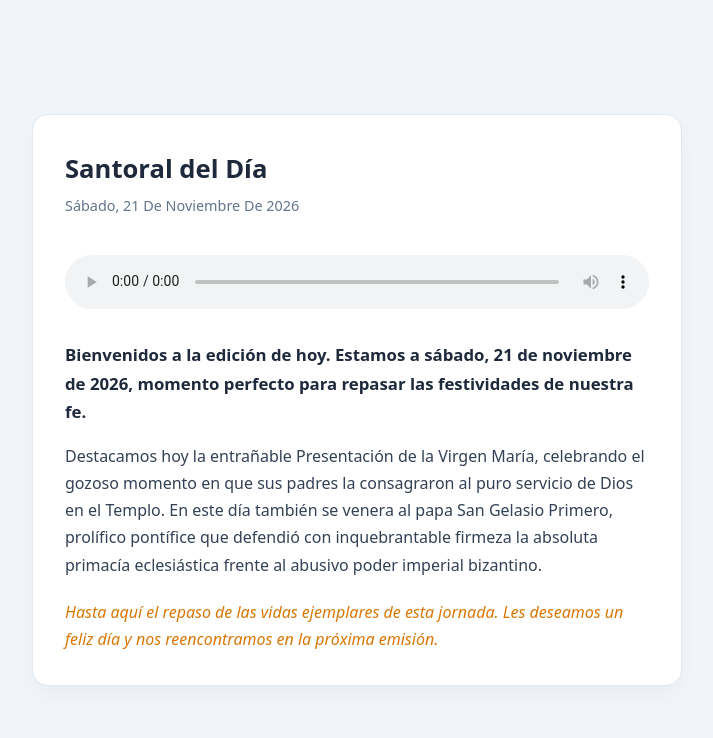
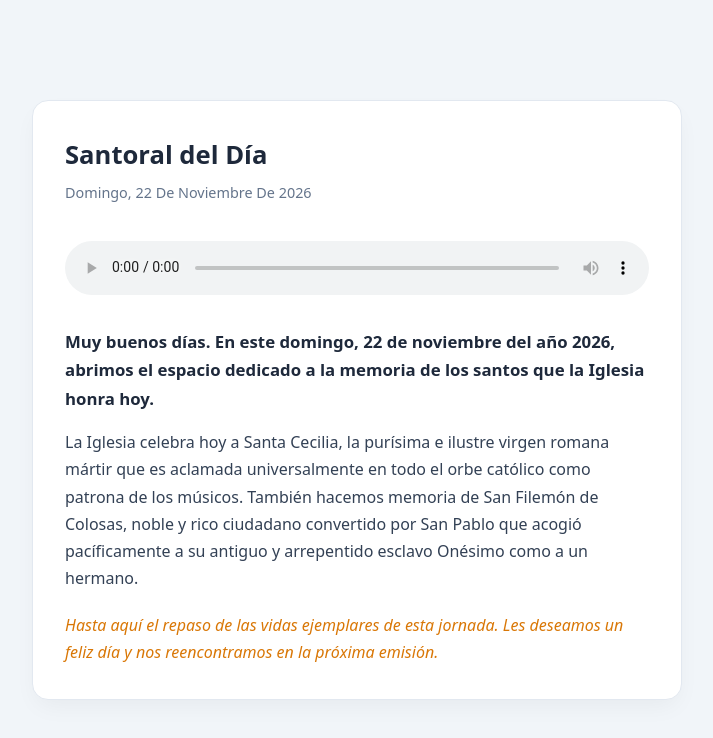
Before and after one commit to radiotelevisionmaitino-ux/santoral-diario, a plain HTML site: page index.html in a window 1280 px wide. Shown: the whole page, without its empty margins (283-996 px from the left). Drawn offline with Linux system fonts and the light colour scheme.

Commit message:
bot: actualización de santoral-hoy.mp3 e index.html

```diff
--- a/index.html
+++ b/index.html
@@ -3,7 +3,7 @@
 <head>
   <meta charset="UTF-8">
   <meta name="viewport" content="width=device-width, initial-scale=1.0">
-  <title>Santoral Diario - Sábado 21 de noviembre</title>
+  <title>Santoral Diario - Domingo 22 de noviembre</title>
   <style>
     :root {
       --primary: #1e293b;
@@ -45,10 +45,10 @@
 <body>
   <div class="card">
     <h1>Santoral del Día</h1>
-    <div class="fecha">sábado, 21 de noviembre de 2026</div>
-    <audio controls autoplay src="santoral-hoy.mp3?v=1795257455"></audio>
-    <p class="intro">Bienvenidos a la edición de hoy. Estamos a sábado, 21 de noviembre de 2026, momento perfecto para repasar las festividades de nuestra fe.</p>
-    <p class="cuerpo">Destacamos hoy la entrañable Presentación de la Virgen María, celebrando el gozoso momento en que sus padres la consagraron al puro servicio de Dios en el Templo. En este día también se venera al papa San Gelasio Primero, prolífico pontífice que defendió con inquebrantable firmeza la absoluta primacía eclesiástica frente al abusivo poder imperial bizantino.</p>
+    <div class="fecha">domingo, 22 de noviembre de 2026</div>
+    <audio controls autoplay src="santoral-hoy.mp3?v=1795344074"></audio>
+    <p class="intro">Muy buenos días. En este domingo, 22 de noviembre del año 2026, abrimos el espacio dedicado a la memoria de los santos que la Iglesia honra hoy.</p>
+    <p class="cuerpo">La Iglesia celebra hoy a Santa Cecilia, la purísima e ilustre virgen romana mártir que es aclamada universalmente en todo el orbe católico como patrona de los músicos. También hacemos memoria de San Filemón de Colosas, noble y rico ciudadano convertido por San Pablo que acogió pacíficamente a su antiguo y arrepentido esclavo Onésimo como a un hermano.</p>
     <p class="cierre">Hasta aquí el repaso de las vidas ejemplares de esta jornada. Les deseamos un feliz día y nos reencontramos en la próxima emisión.</p>
   </div>
 </body>
```
Also changed, not shown: 1 other file.
